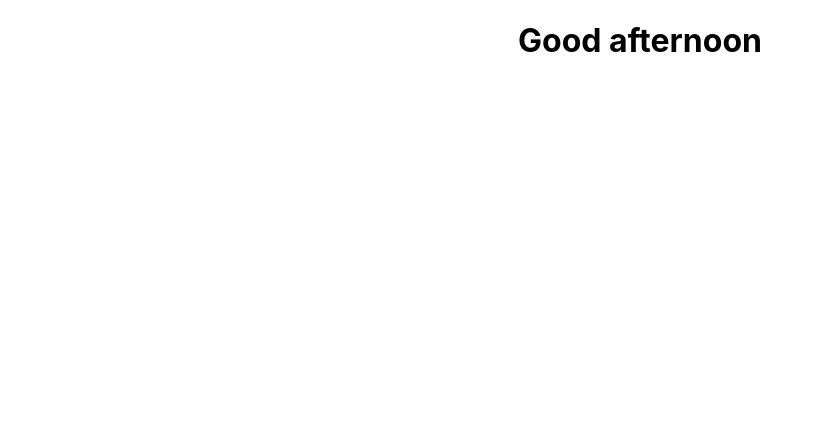
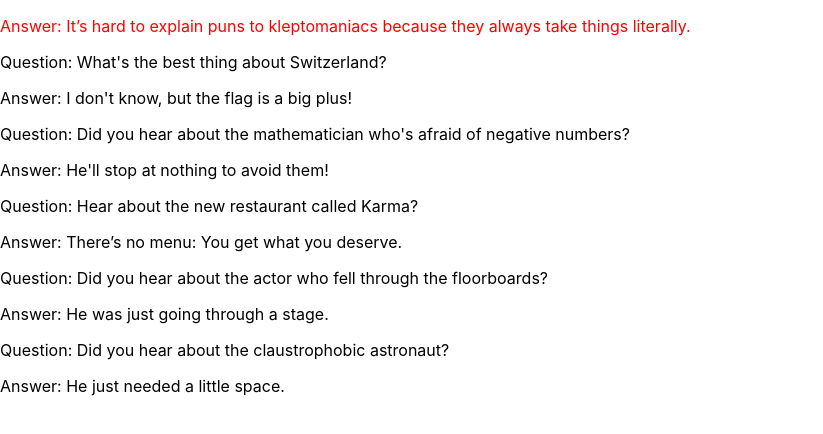
Before and after one commit to wchipchase/my-app, a React (Create React App) app: page / in a window 1280 px wide. Shown: the top 434 px of the page, without its empty margins (0-823 px from the left). Built offline with nearby package versions, Linux system fonts and the light colour scheme.

Commit message:
mapping over data

```diff
--- a/src/App.js
+++ b/src/App.js
@@ -1,13 +1,32 @@
-import React from 'react';
-import Layout from './components/Layout/Layout'
-import './App.css';
+import React from "react"
+import Joke from './components/Joke/Joke';
+import jokesData from '../src/Data/jokesData';
+// import ContactCard from "./components/ContactCard/ContactCard";
 
 function App() {
-  return (
-    <div className="App">
-      <Layout />
-    </div>
-  );
+    const jokeComponents = jokesData.map(joke => {
+        return<Joke key={joke.id} question = {joke.question} answer= {joke.answer} />
+    })
+    return (
+
+        <div>
+            {jokeComponents}
+        </div>
+        // <div className="contacts">
+        //     <ContactCard
+        //         contact={{name: "Mr. Whiskerson", imgUrl: "http://placekitten.com/300/200", phone: "(212) 555-1234", email: "mr.whiskaz@catnap.meow"}}
+        //     />
+        //     <ContactCard
+        //         contact={{name: "Fluffykins", imgUrl: "http://placekitten.com/500/200", phone: "(212) 555-2345", email: "fluff@me.com"}}
+        //     />
+        //     <ContactCard
+        //         contact={{name: "Destroyer", imgUrl: "http://placekitten.com/400/300", phone: "(212) 555-3456", email: "ofworlds@yahoo.com"}}
+        //     />
+        //     <ContactCard
+        //         contact={{name: "Felix", imgUrl: "http://placekitten.com/200/100", phone: "(212) 555-4567", email: "thecat@hotmail.com"}}
+        //     />
+        // </div>
+    )
 }
 
-export default App;
+export default App
--- /dev/null
+++ b/src/Data/jokesData.js
@@ -0,0 +1,36 @@
+const jokesData = [
+  {
+    id: 1,
+    answer: "It’s hard to explain puns to kleptomaniacs because they always take things literally.",
+  },
+  {
+    id: 2,
+    question:"What's the best thing about Switzerland?",
+    answer:"I don't know, but the flag is a big plus!"
+  },
+
+  {
+    id: 3,
+    question:"Did you hear about the mathematician who's afraid of negative numbers?" ,
+    answer:"He'll stop at nothing to avoid them!"
+  },
+
+  {
+    id: 4,
+    question:"Hear about the new restaurant called Karma?",
+    answer:"There’s no menu: You get what you deserve."
+  },
+
+  {
+    id: 5,
+    question:"Did you hear about the actor who fell through the floorboards?",
+    answer:"He was just going through a stage."
+  },
+
+  {
+    id: 6,
+    question:"Did you hear about the claustrophobic astronaut?",
+    answer:"He just needed a little space."
+  }
+]
+export default jokesData;
--- /dev/null
+++ b/src/components/ContactCard/ContactCard.css
@@ -0,0 +1,13 @@
+img {
+  width: 300px;
+  height: 250px;
+  margin: 5px;
+}
+
+.contact-card {
+  display: flex;
+  justify-content: center;
+  flex-wrap: wrap;
+  align-items: center;
+  flex-direction: column;
+}
--- /dev/null
+++ b/src/components/ContactCard/ContactCard.js
@@ -0,0 +1,15 @@
+import React from 'react';
+import './ContactCard.css';
+
+function ContactCard(props){
+  return(
+    <div className="contact-card">
+      <img src={props.contact.imgUrl} alt={props.contact.name}/>
+      <h3>{props.contact.name}</h3>
+      <p>Phone: {props.contact.phone}</p>
+      <p>Email: {props.contact.email}</p>
+    </div>
+  )
+}
+
+export default ContactCard;
--- /dev/null
+++ b/src/components/Joke/Joke.js
@@ -0,0 +1,12 @@
+import React from 'react';
+
+function Joke (props){
+  return(
+    <div className="joke">
+      <p style={{display: props.question ? "blocks" : "none"}}>Question: {props.question}</p>
+      <p style={{color: !props.question && 'red'}}>Answer: {props.answer}</p>
+    </div>
+  )
+}
+
+export default Joke;
--- a/src/components/Layout/Layout.js
+++ b/src/components/Layout/Layout.js
@@ -9,11 +9,12 @@ class Layout extends Component {
     render() {
         return (
             <div className = 'layout'>
-                <TimeOfDay />
-                {/* <NavBar />
                 <Header />
                 <MainContent />
-                <Footer /> */}
+                <MainContent />
+                <MainContent />
+                <MainContent />
+                <Footer />
             </div>
         )
     }
--- a/src/components/MainContent/MainContent.css
+++ b/src/components/MainContent/MainContent.css
@@ -1,6 +1,42 @@
-/* .mainContent {
+
+body {
+  background-color: whitesmoke;
+}
+
+.todo-list {
+    background-color: white;
+    margin: auto;
+    width: 50%;
     display: flex;
-    flex-flow: row;
+    flex-direction: column;
     align-items: center;
+    border: 1px solid #efefef;
+    box-shadow:
+        0 1px 1px rgba(0,0,0,0.15)
+        0 10px 0 -5px #eee
+        0 10px 1px -4px rgba(0,0,0,0.15)
+        0 20px 0 -10px #eee
+        0 20px 1px -5px rgba(0,0,0,0.15)
+}
+
+.todo-item {
+    display: flex;
     justify-content: center;
-} */
+    align-items: center;
+    padding: 30px 20px 0;
+    width: 70%;
+    border-bottom: 1px solid #cecece;
+    font-family: Roboto, sans-serif;
+    font-weight: 100;
+    font-size: 15px;
+    color: #c33333
+}
+
+input[type=checkbox] {
+    margin-right: 10px;
+    font-size: 30px;
+}
+
+input[type=checkbox]:focus {
+    outline: 0;
+}
--- a/src/components/MainContent/MainContent.js
+++ b/src/components/MainContent/MainContent.js
@@ -4,10 +4,11 @@ import './MainContent.css';
 class MainContent extends Component {
     render() {
         return(
-            <div className = "mainContent">
-                <label> To Do Item 1<input type="checkbox" name="todo1" value="todo1"/></label> <br />
-                <label> To Do Item 2<input type="checkbox" name="todo2" value="todo2"/> </label> <br />
-                <label> To Do Item 3<input type="checkbox" name="todo3" value="todo3"/></label> <br />
+            <div className = "todo-list">
+                <div className = "todo-item">
+                    <input type="checkbox" />
+                    <p>Placeholder Text</p>
+                </div>
             </div>
         )
     }
--- a/src/components/TimeOfDay/TimeOfDay.js
+++ b/src/components/TimeOfDay/TimeOfDay.js
@@ -7,16 +7,22 @@ class TimeOfDay extends Component {
         const date = new Date();
         const hours = date.getHours();
         let timeOfDay
+        const styles={
+            fontSize: "30px"
+        }
             if (hours < 12) {
                 timeOfDay = "morning"
+                styles.color="#04750F"
             } else if (hours >=12 && hours < 17){
                 timeOfDay = "afternoon"
+                styles.color="purple"
             } else {
                 timeOfDay = "night"
+                styles.color="#D90000"
             }
 
         return(
-            <h1>Good {timeOfDay} </h1>
+            <h1 style={styles}>Good {timeOfDay} </h1>
         )
     }
 }
```
Also changed, not shown: src/components/Joke/Joke.css (added).
